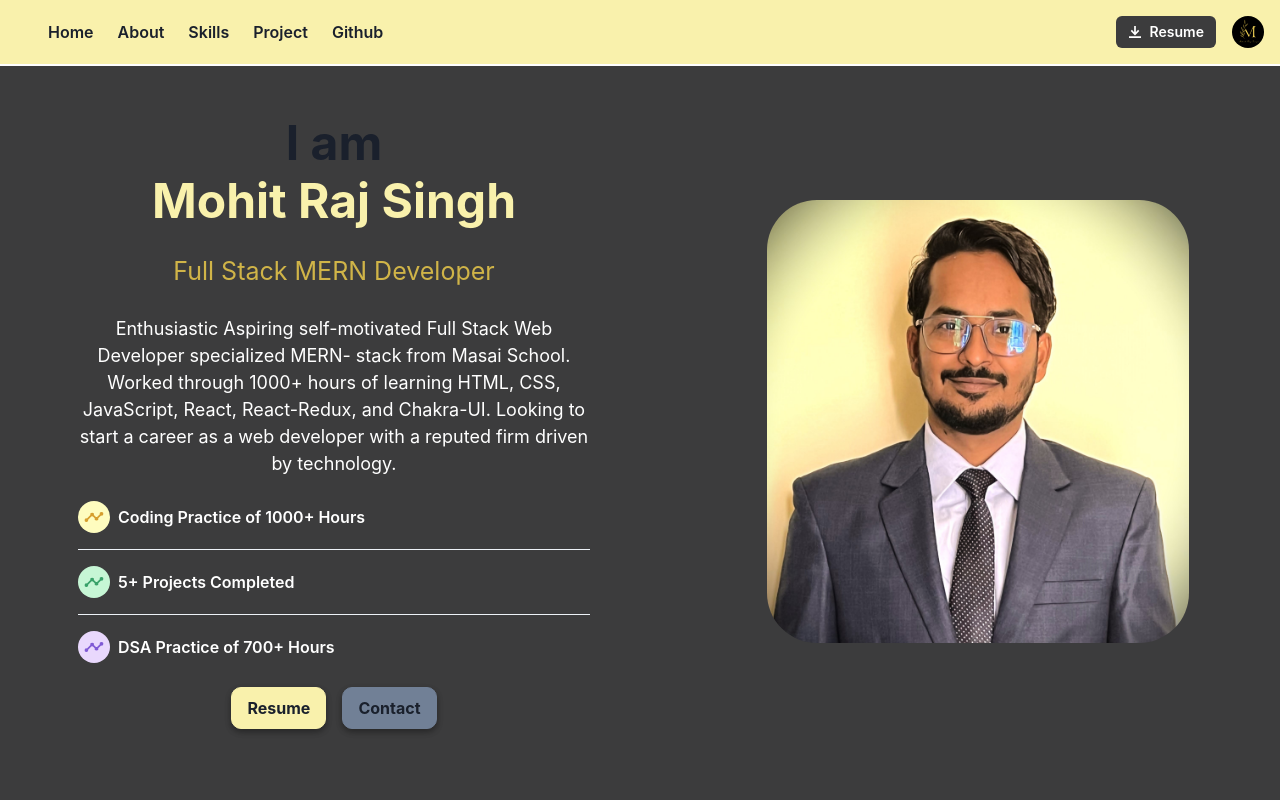
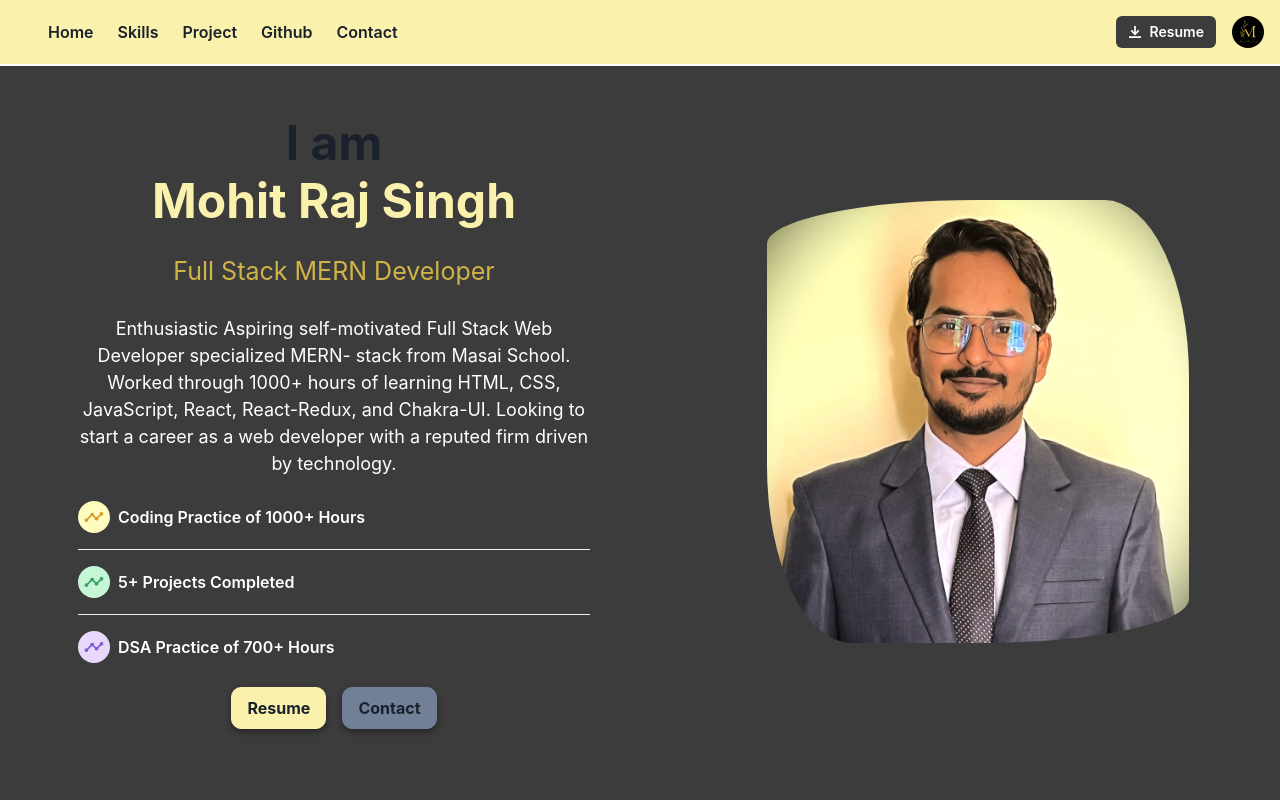
Before and after one commit to Mohit-Raj-Singh/Mohit-Raj-Singh.github.io, a React (Create React App) app: page / in a window 1280 px wide. Shown: the top 800 px of the page. Built offline with nearby package versions, Linux system fonts and the light colour scheme.

Commit message:
picture border radius changed

```diff
--- a/src/components/Navbar/Navbar.jsx
+++ b/src/components/Navbar/Navbar.jsx
@@ -47,6 +47,7 @@ function Navbar() {
     const { isOpen, onOpen, onClose } = useDisclosure();
 
 
+
     return (
         <>
             <Box
@@ -81,10 +82,11 @@ function Navbar() {
                   <NavLink key={link}>{link}</NavLink>
                 ))} */}
                             <Link href={"#"} fontWeight='semibold' _hover={{ fontSize: "20", fontWeight: 'bold' }}>Home</Link>
-                            <Link href={"#about"} fontWeight='semibold' _hover={{ fontSize: "20", fontWeight: 'bold' }}>About</Link>
+
                             <Link href={"#skills"} fontWeight='semibold' _hover={{ fontSize: "20", fontWeight: 'bold' }}>Skills</Link>
                             <Link href={"#project"} fontWeight='semibold' _hover={{ fontSize: "20", fontWeight: 'bold' }}>Project</Link>
                             <Link href={"#github"} fontWeight='semibold' _hover={{ fontSize: "20", fontWeight: 'bold' }}>Github</Link>
+                            <Link href={"#contact"} fontWeight='semibold' _hover={{ fontSize: "20", fontWeight: 'bold' }}>Contact</Link>
                         </HStack>
                     </HStack>
                     <Flex alignItems={"center"}>
@@ -137,10 +139,11 @@ function Navbar() {
                     <Box pb={4} display={{ md: "none" }}>
                         <Stack as={"nav"} spacing={4}>
                             <Link href={"#"} fontWeight='semibold' _hover={{ fontSize: "20", fontWeight: 'bold' }}>Home</Link>
-                            <Link href={"#about"} fontWeight='semibold' _hover={{ fontSize: "20", fontWeight: 'bold' }}>About</Link>
+
                             <Link href={"#skills"} fontWeight='semibold' _hover={{ fontSize: "20", fontWeight: 'bold' }}>Skills</Link>
                             <Link href={"#project"} fontWeight='semibold' _hover={{ fontSize: "20", fontWeight: 'bold' }}>Projects</Link>
                             <Link href={"#github"} fontWeight='semibold' _hover={{ fontSize: "20", fontWeight: 'bold' }}>Github</Link>
+                            <Link href={"#contact"} fontWeight='semibold' _hover={{ fontSize: "20", fontWeight: 'bold' }}>Contact</Link>
                         </Stack>
                     </Box>
                 ) : null}
--- a/src/components/footer/Footer.jsx
+++ b/src/components/footer/Footer.jsx
@@ -87,10 +87,11 @@ export default function Footer() {
 
                 <Stack direction={'row'} spacing={6}>
                     <Link href={'#'} fontWeight='semibold' _hover={{ fontSize: "20", fontWeight: 'bold' }}>Home</Link>
-                    <Link href={'#about'} fontWeight='semibold' _hover={{ fontSize: "20", fontWeight: 'bold' }}>About</Link>
+
                     <Link href={'#skills'} fontWeight='semibold' _hover={{ fontSize: "20", fontWeight: 'bold' }}>Skills</Link>
                     <Link href={'#project'} fontWeight='semibold' _hover={{ fontSize: "20", fontWeight: 'bold' }}>Project</Link>
                     <Link href={'#github'} fontWeight='semibold' _hover={{ fontSize: "20", fontWeight: 'bold' }}>Github</Link>
+                    <Link href={"#contact"} fontWeight='semibold' _hover={{ fontSize: "20", fontWeight: 'bold' }}>Contact</Link>
                 </Stack>
             </Container>
 
--- a/src/components/header/Header.jsx
+++ b/src/components/header/Header.jsx
@@ -140,7 +140,7 @@ export default function Header() {
       </Flex>
       <Flex flex={1}>
         <Image
-          borderRadius={"50px"}
+          borderRadius={"50% 20%/ 10% 40%"}
           alt={'Login Image'}
           // objectFit={'cover'}
           w={'70%'}
```
Also changed, not shown: src/components/Github/Github.jsx (line endings or trailing spaces).
